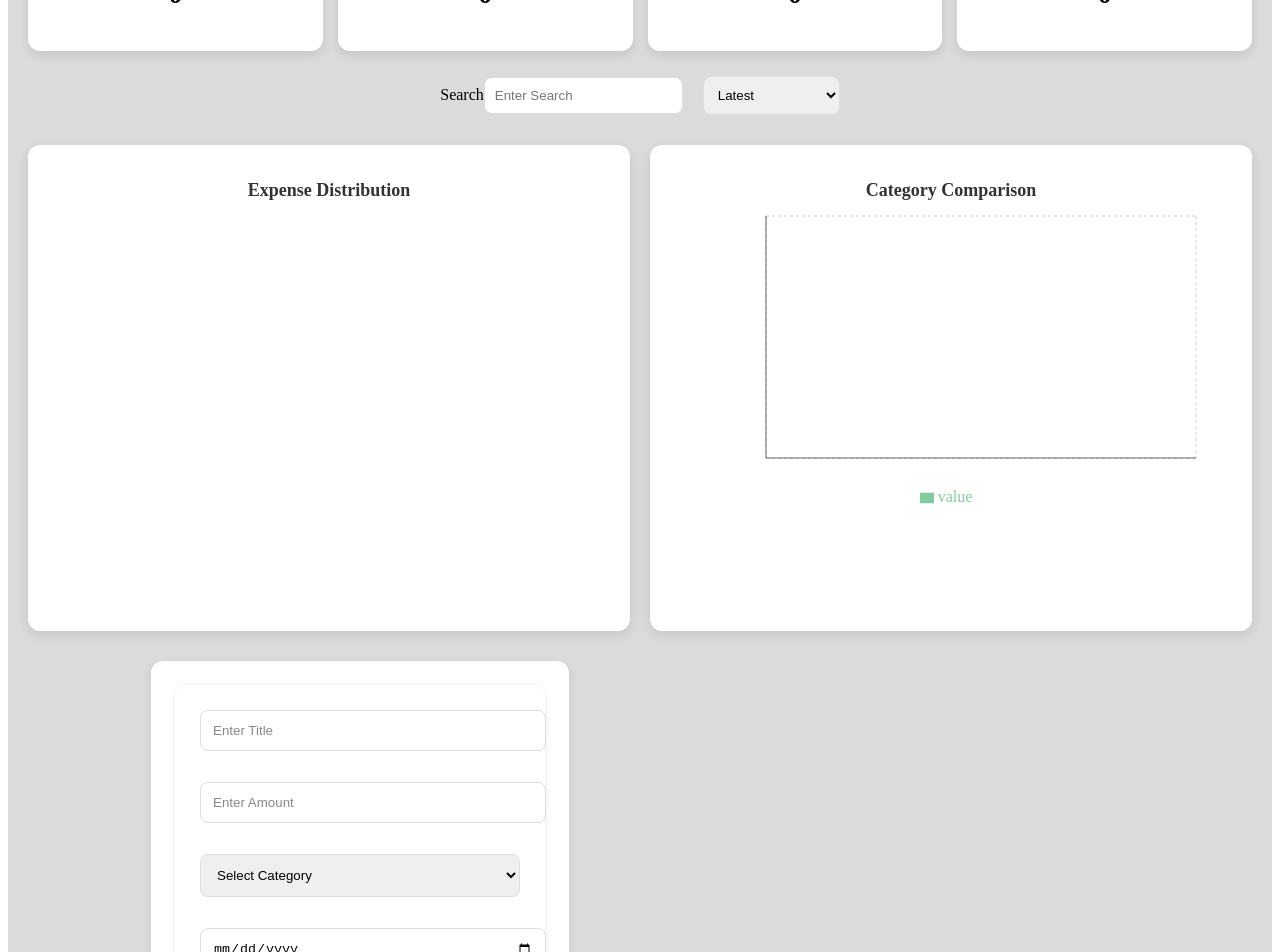
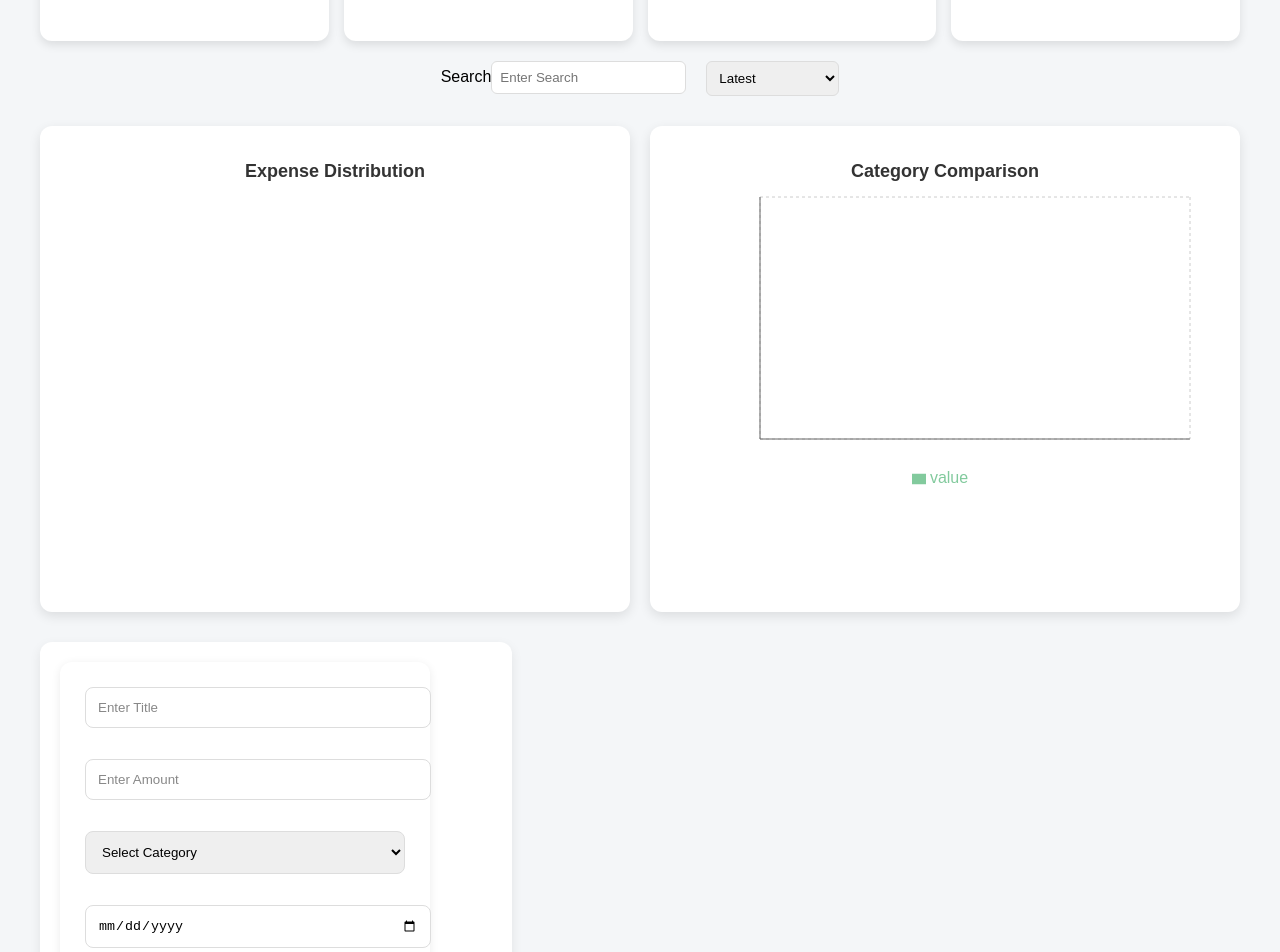
Before and after one commit to chetanchauhan715/expense-tracker-pro, a React (Vite) app: page / in a window 1280 px wide. Shown: the part 320-1272 px from the top of the page. Built offline with nearby package versions, Linux system fonts and the light colour scheme.

Commit message:
fix: code cleanup & update styles for diff containers

```diff
--- a/src/App.css
+++ b/src/App.css
@@ -1,37 +1,72 @@
+body {
+    margin: 0;
+    font-family: Arial, sans-serif;
+    background: #f4f6f8;
+  }
 
-.middle-container{
-    display:flex;
-    justify-content:center;
-    align-items:flex-start;
-    gap:60px;
-    margin-top:30px;
-}
 
-.main-container{
-    min-height:100vh;
-    background:#dbdbdb;
-    padding:20px;
+  .middle-container {
+    display: grid;
+    grid-template-columns: 1fr 1.5fr;
+    gap: 20px;
+    align-items: start;
+  }
+
+
+.main-container {
+  max-width: 1200px;
+  margin: 0 auto;
+  padding: 20px;
 }
 
 
-.transactionForm-container{
-    background:white;
-    padding:1.5rem;
-    border-radius:12px;
-    box-shadow:0 4px 10px rgba(0,0,0,0.1);
-}
 
-.controls{
-    display:flex;
-    justify-content:center;
-    align-items:center;
-    gap:20px;
-    margin:25px 0;
-}
+.transactionForm-container {
+    background: white;
+    padding: 20px;
+    border-radius: 12px;
+    box-shadow: 0 4px 12px rgba(0,0,0,0.08);
+  }
 
-.filtering input,
-.sorting select{
-    padding:10px;
-    border:1px solid #ddd;
-    border-radius:8px;
-}
+
+.transactionList-container{
+    display: flex;
+    flex-direction: column;
+    gap: 10px;
+  }
+
+.controls {
+    display: flex;
+    justify-content: center;
+    gap: 20px;
+    margin-bottom: 20px;
+    margin-bottom: 30px;
+    flex-wrap: wrap;
+
+  }
+
+  .controls input,
+  .controls select {
+    padding: 8px;
+    border-radius: 6px;
+    border: 1px solid #ddd;
+  }
+
+  .charts-section {
+    margin: 30px 0;
+  }
+
+
+  @media (max-width: 768px) {
+    .dashboard {
+      grid-template-columns: repeat(2, 1fr);
+    }
+
+    .middle-container {
+      grid-template-columns: 1fr;
+    }
+
+    .charts-container {
+      grid-template-columns: 1fr;
+    }
+  }
```
